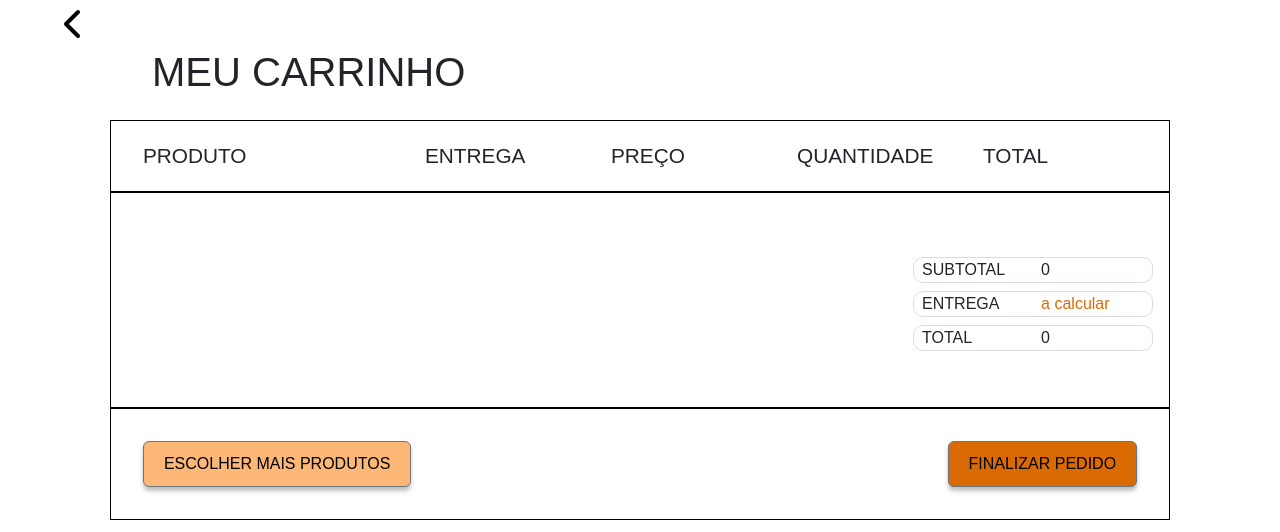
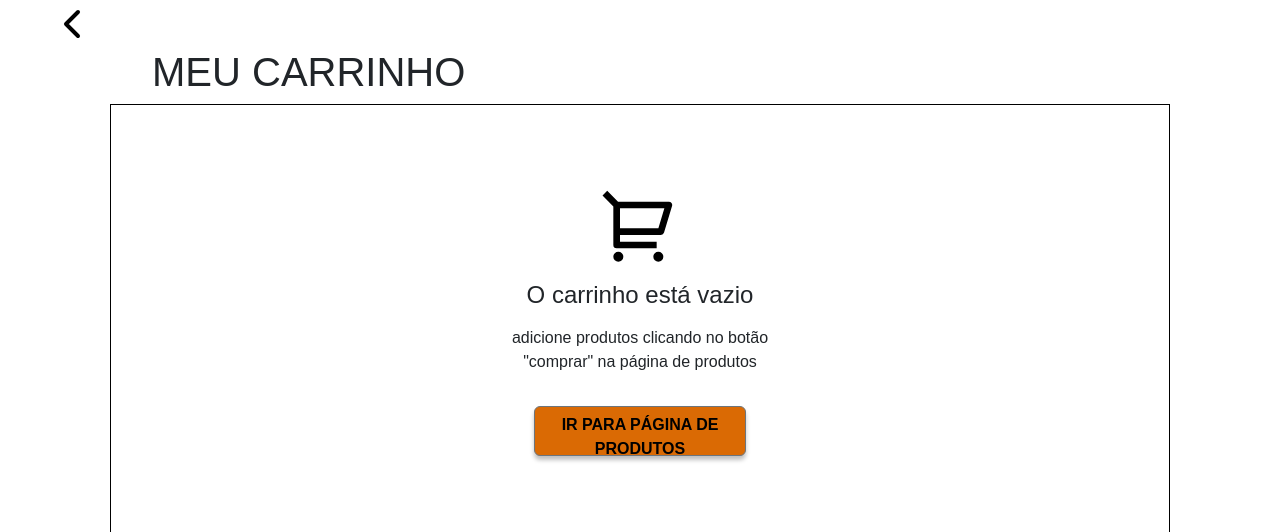
Before and after one commit to OrcFofa/HandOn5, a React (Create React App) app: page /carrinho in a window 1280 px wide. Shown: the top 532 px of the page. Built offline with nearby package versions, Linux system fonts and the light colour scheme; a web font is replaced by a local one.

Commit message:
empty cart created

```diff
--- a/src/components/Cart/ButtonChooseMore.css
+++ b/src/components/Cart/ButtonChooseMore.css
@@ -9,4 +9,5 @@
 .btn.btn-secondary.btnChoose:hover{
     background-color: #000000;
     color:#fff;
+    transition: 0.5s;
 }
--- a/src/components/Cart/ButtonFinishOrder.css
+++ b/src/components/Cart/ButtonFinishOrder.css
@@ -9,4 +9,5 @@
 .btn.btn-secondary.btnFinish:hover{
     background-color: #2D910F;
     color: #fff;
+    transition: 0.5s;
 }
--- /dev/null
+++ b/src/components/Cart/CartEmpty.css
@@ -0,0 +1,35 @@
+.bodyCartEmpty {
+    display: flex;
+    flex-direction: column;
+    align-items: center;
+    width: 95%;
+    height: 60vh;
+    border: 1px solid #000000;
+}
+
+.iconCart {
+    color: #000000;
+    font-size: 5rem;
+    margin-top: 5rem;
+    margin-bottom: 1rem;
+}
+
+.bodyCartEmpty h1{
+    font-size: 1.5rem;
+    margin-bottom: 1rem;
+}
+
+.bodyCartEmpty .btn.btn-secondary{
+ background-color: #DA6A04;
+ color:#000000;
+ font-weight: 700;
+ width: 20%;
+ margin-top: 2rem;
+ box-shadow: 0px 4px 4px rgba(0, 0, 0, 0.25);
+}
+
+.bodyCartEmpty .btn.btn-secondary:hover{
+    background-color: #000000;
+    color:#fff;
+    transition: 0.5s;
+}
--- /dev/null
+++ b/src/components/Cart/CartEmpty.js
@@ -0,0 +1,15 @@
+import {RiShoppingCart2Line} from "react-icons/ri";
+import { Button } from "reactstrap"
+import "./CartEmpty.css"
+
+export const CartEmpty = () => {
+  return (
+    <div className="bodyCartEmpty">
+          <RiShoppingCart2Line className="iconCart"/>
+        <h1>O carrinho está vazio</h1>
+        <span>adicione produtos clicando no botão</span>
+        <span>"comprar" na página de produtos</span>
+        <Button>IR PARA PÁGINA DE PRODUTOS</Button>
+    </div>
+  )
+}
--- a/src/components/Cart/FooterCart.css
+++ b/src/components/Cart/FooterCart.css
@@ -1,8 +1,9 @@
 .footerCart{
   display: flex;
   justify-content: space-between;
+  align-items: center;
 }
 
 .btnFooter {
-   margin: 2rem 2rem 2rem 2rem;
+   margin: 0 2rem;
 }
--- a/src/components/Cart/FooterCart.js
+++ b/src/components/Cart/FooterCart.js
@@ -1,13 +1,15 @@
 import {ButtonChooseMore} from "./ButtonChooseMore";
 import {ButtonFinishOrder} from "./ButtonFinishOrder";
 import "./FooterCart.css";
+import { Informations } from "./Informations";
 
-export const FooterCart = () => {
+export const FooterCart = ({subtotal, total}) => {
     return (
         <div className="footerCart">
             <div className="btnFooter">
                 <ButtonChooseMore/>
             </div>
+            <Informations subtotal={subtotal} total={total}/>
             <div className="btnFooter">
                 <ButtonFinishOrder/>
             </div>
--- a/src/components/Cart/Informations.css
+++ b/src/components/Cart/Informations.css
@@ -1,6 +1,6 @@
 .informations {
     float: right;
-    margin-top: 4rem;
+    margin-top: 1rem;
     margin-bottom: 3rem;
     margin-right: 1rem;
 }
--- a/src/pages/Cart.js
+++ b/src/pages/Cart.js
@@ -1,10 +1,12 @@
+import {useSelector} from "react-redux";
 import {ButtonComeBack} from "../components/Cart/ButtonComeBack";
 import {CardProduct} from "../components/Cart/CardProduct";
+import { CartEmpty } from "../components/Cart/CartEmpty";
 import {FooterCart} from "../components/Cart/FooterCart";
 import {HeaderCart} from "../components/Cart/HeaderCart";
 import {Informations} from "../components/Cart/Informations";
-import {useSelector} from "react-redux";
 import "../styles/cart.css"
+
 
 export const Cart = () => {
 
@@ -20,15 +22,15 @@ export const Cart = () => {
             </div>
             <div className="cart">
                 <div className="container">
+                    {
+                    cart.cartItems.length === 0 ? (
+                        <CartEmpty/>
+                    ) : (
+                        <>
                             <HeaderCart/>
+                            <div className="cardProduct">
                                 {
-                    cart.cartItems.lenght === 0 ? (
-                        <div>
-                            <p>Seu carrinho está vazio</p>
-                        </div>
-                    ) : (
-                        <div className="cardProduct">
-                            {cart.cartItems?.map((cartItem => (
+                                cart.cartItems?.map((cartItem => (
                                     <CardProduct
                                         key={cartItem.id}
                                         img={cartItem.img}
@@ -39,19 +41,16 @@ export const Cart = () => {
                                         product={cartItem}
                                         //  total={cartItem.price * cartItem.cartQuantity}
                                     />
-                            ))) }
+                                )))
+                            } </div>
+                            <div className="cartFooter">
+                                <FooterCart
+                                subtotal={cart.cartTotalAmount}
+                                total={cart.cartTotalAmount}/>
                             </div>
-                    )}
-                    <div className="cartInformations">
-                        <Informations
-                        subtotal={cart.cartTotalAmount}
-                        total={cart.cartTotalAmount}
-                        />
-                    </div>
-                    <div className="cartFooter">
-                        <FooterCart/>
-                    </div>
-                </div>
+                        </>
+                    )
+                } </div>
             </div>
         </>
 
--- a/src/store/cartSlice.js
+++ b/src/store/cartSlice.js
@@ -57,7 +57,7 @@ const cartSlice = createSlice({
                     position: "bottom-left",
                     })
             }
-        }
+        },
     },
 
 })
--- a/src/store/store.js
+++ b/src/store/store.js
@@ -7,4 +7,5 @@ export const store = configureStore({
   },
 });
 
+
 export default store;
--- a/src/styles/Cart.css
+++ b/src/styles/Cart.css
@@ -3,6 +3,7 @@
     align-items: center;
     display: flex;
     flex-direction: column;
+    padding-bottom: 3rem;
 }
 
 .buttonComeBack{
@@ -15,6 +16,8 @@ margin-left:9.5rem;
 
 .cardProduct{
     width: 95%;
+    max-height: 240px;
+    overflow-y: auto;
 }
 
 .cartInformations {
```
Lines whose indentation alone changed are shown as unchanged.
